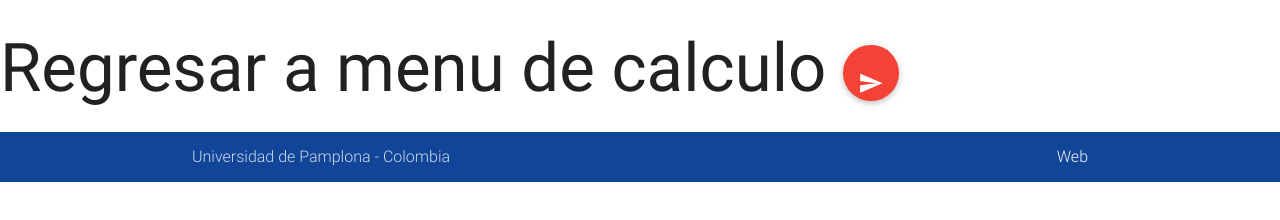
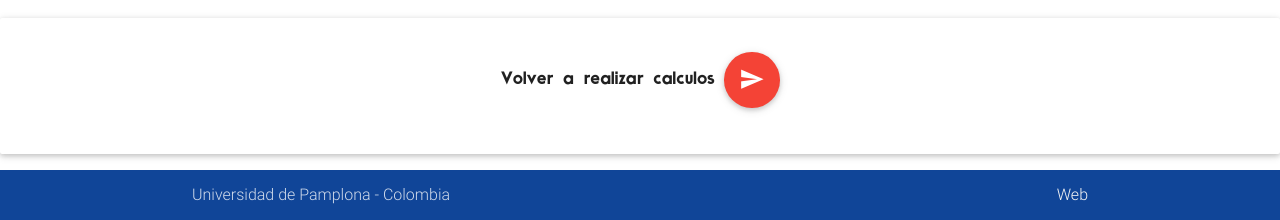
Before and after one commit to Luda16-zz/satellite-link, a plain HTML site: page pages/results-down.html in a window 1280 px wide. Shown: the part 684-904 px from the top of the page. Before the commit the page ends 866 px from the top, so only its background shows below. Drawn offline with Linux system fonts and the light colour scheme.

Commit message:
Callback fixed in final results

```diff
--- a/pages/results-down.html
+++ b/pages/results-down.html
@@ -116,13 +116,17 @@
         	</div>
         </div>
     </main>
-
-  <h1 align="left"  class="text">Regresar a menu de calculo
-                        <a href="calculos.html" class="btn-floating btn-large waves-effect waves-light red" onclick="localStorage.clear();">
-                            <i class="material-icons">send</i>
-                        </a>
-                    </h1>
-
+     <div class="card">
+          <div class="row">
+              <div class="col s12">
+                  <h1 align="left"  class="titulo1">Volver a realizar calculos
+                      <a href="calculos.html" class="btn-floating btn-large waves-effect waves-light red">
+                          <i class="material-icons">send</i>
+                      </a>
+                  </h1>
+              </div>
+          </div>
+        </div>
     <footer class="page-footer blue darken-4">
         <div class="footer-copyright">
             <div class="container">
```
Also changed, not shown: pages/calculos.html (+2 -2 lines).
